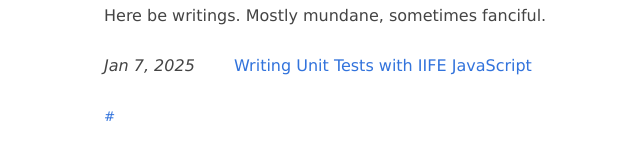
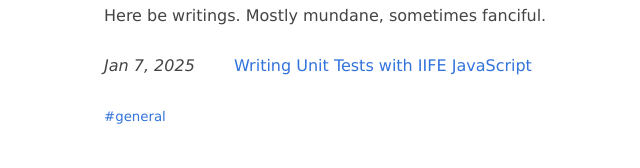
Before and after one commit to hercobezuidenhout/hercobezuidenhout.github.io, a Jekyll site: the page built from blog.md, in a window 1280 px wide. Shown: the part 132-300 px from the top of the page, without its empty margins (176-816 px from the left). Built offline with Jekyll 4.4.1, drawn with Linux system fonts in a browser that asks for light colours.

Commit message:
Update blog.html

```diff
--- a/_layouts/blog.html
+++ b/_layouts/blog.html
@@ -42,8 +42,8 @@ layout: compress
         {% assign tag_slug = tag | first %}
         {% assign no_of_posts = tag | last | size %}
 
-        <a href="{{ 'tagged/' | relative_url }}{{ tag_slug }}" title="See all posts by {{ tag_slug }} tag">
-            #{{ tag_name }}</a>
+        <a href="{{ 'tagged/' | relative_url }}{{ tag_slug }}" title="See all posts by {{ tag_slug }} tag">#{{ tag_slug
+            }}</a>
         {% endfor %}
     </small>
 
```
